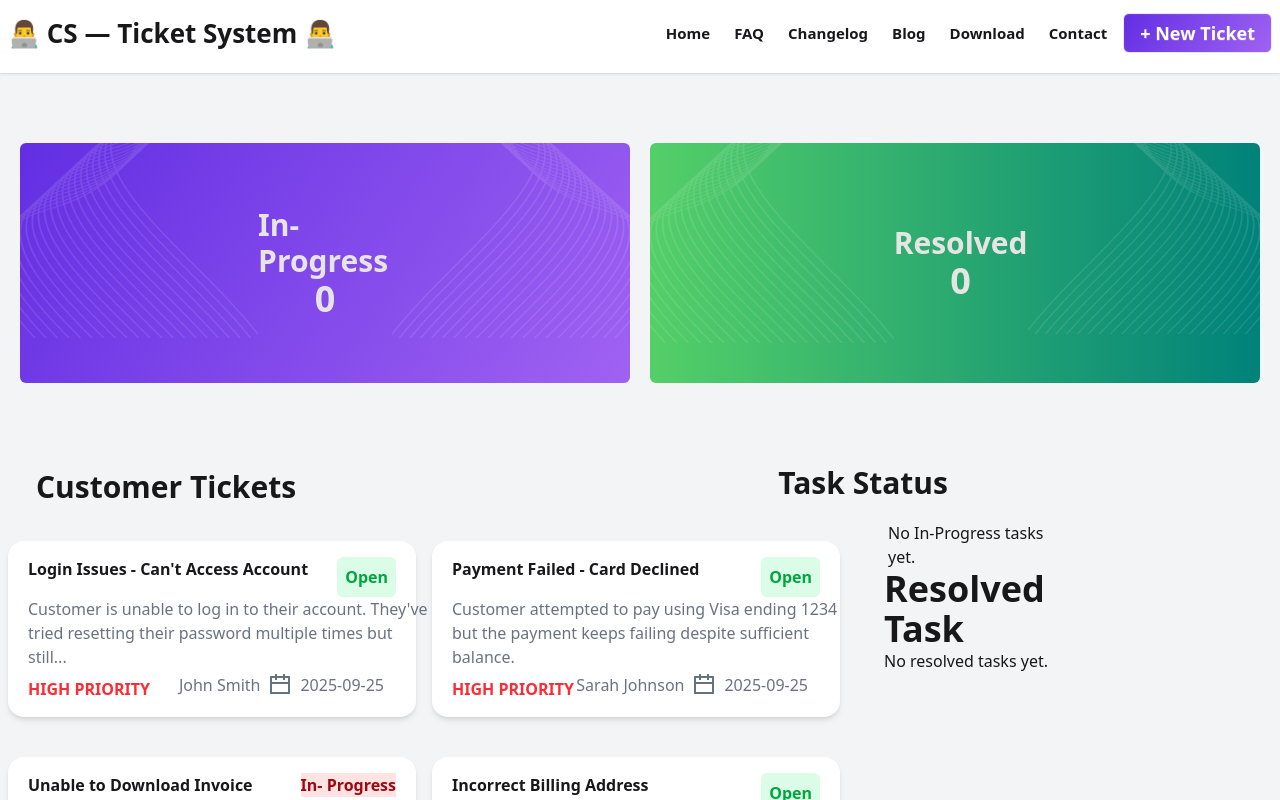
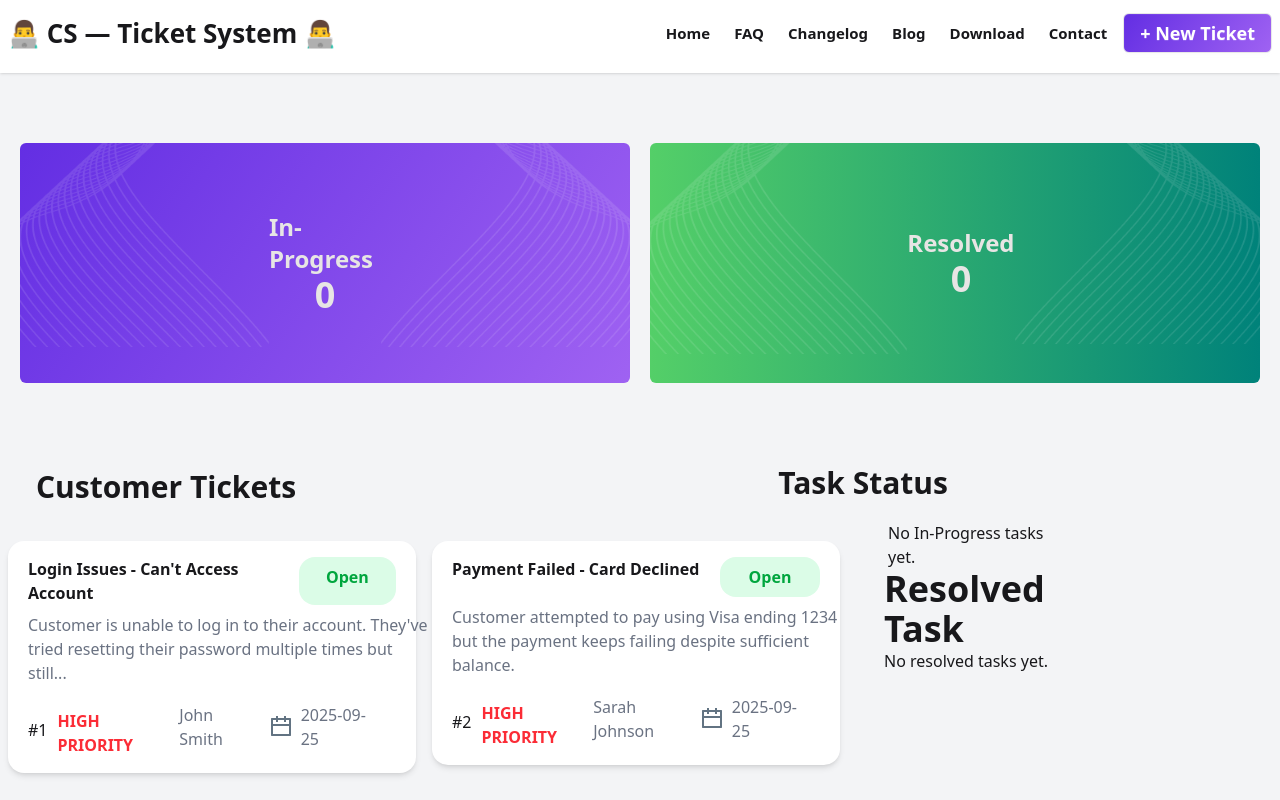
Before and after one commit to Apon2-CSE/Support-Zone, a React (Vite) app: page / in a window 1280 px wide. Shown: the top 800 px of the page. Built offline with nearby package versions, Linux system fonts and the light colour scheme.

Commit message:
card and key settings

```diff
--- a/package.json
+++ b/package.json
@@ -15,6 +15,7 @@
     "react": "^19.1.1",
     "react-dom": "^19.1.1",
     "react-icons": "^5.5.0",
+    "react-toastify": "^11.0.5",
     "tailwindcss": "^4.1.13"
   },
   "devDependencies": {
--- a/src/Components/Cart/Carts.jsx
+++ b/src/Components/Cart/Carts.jsx
@@ -13,29 +13,32 @@ const Cart = ({ CARD }) => {
             <span
               className={`font-bold items-center ${
                 CARD.status == "In-Progress"
-                  ? `  text-yellow-500 bg-amber-100 p-2 rounded-md`
+                  ? `  text-yellow-500 bg-amber-100 p-2 rounded-2xl `
                   : CARD.status == "Open"
-                  ? "text-green-600 bg-green-100 p-2  rounded-md"
-                  : "text-red-800 bg-red-100 "
+                  ? "text-green-600 bg-green-100 p-2 text-center rounded-2xl w-[100px]"
+                  : "text-yellow-500 bg-amber-100 p-2 rounded-2xl "
               }`}
             >
               {CARD.status}
             </span>
           </div>
-          <h1 className="text-gray-500 w-[400px]">{CARD.description}</h1>
-          <div className="flex justify-between ">
+          <h1 className="text-gray-500 w-[400px] mt-2">{CARD.description}</h1>
+          <div className="flex justify-between mt-3">
+            <div className="flex items-center justify-center">
+              <p className="mb-2.5">#{CARD.id}</p>
               <h1
-              className={`${
+                className={`ml-2.5  ${
                   CARD.priority == "HIGH PRIORITY"
                     ? "text-red-500"
                     : CARD.priority == "MEDIUM PRIORITY"
                     ? "text-yellow-500"
-                  : "text-green-500 bg"
-              } mt-2 mb-4 font-semibold`}
+                    : "text-green-600 bg"
+                } mt-3 mb-4 font-semibold`}
               >
                 {" "}
                 {CARD.priority}
               </h1>
+            </div>
             <div
               className="flex items-center
           "
--- a/src/Components/Count/Counts.jsx
+++ b/src/Components/Count/Counts.jsx
@@ -12,7 +12,7 @@ const Main = () => {
                 <img className="md:block hidden" src={bg1} alt="" />
               </div>
               <div className="text-stone-200 h-[240px] flex flex-col items-center justify-center">
-                <h1 className="font-bold text-3xl ">In-Progress</h1>
+                <h1 className="font-bold text-2xl ">In-Progress</h1>
                 <p className="font-semibold md:text-4xl">0</p>
               </div>
               <div>
@@ -26,7 +26,7 @@ const Main = () => {
                 <img className="md:block hidden" src={bg1} alt="" />
               </div>
               <div className="text-stone-200 h-[240px] flex flex-col items-center justify-center">
-                <h1 className="font-bold text-3xl ">Resolved</h1>
+                <h1 className="font-bold text-2xl ">Resolved</h1>
                 <p className="font-semibold md:text-4xl">0</p>
               </div>
               <div>
```
Also changed, not shown: 1 other file (tests, documents, lock files or other folders). Lines whose indentation alone changed are shown as unchanged.
